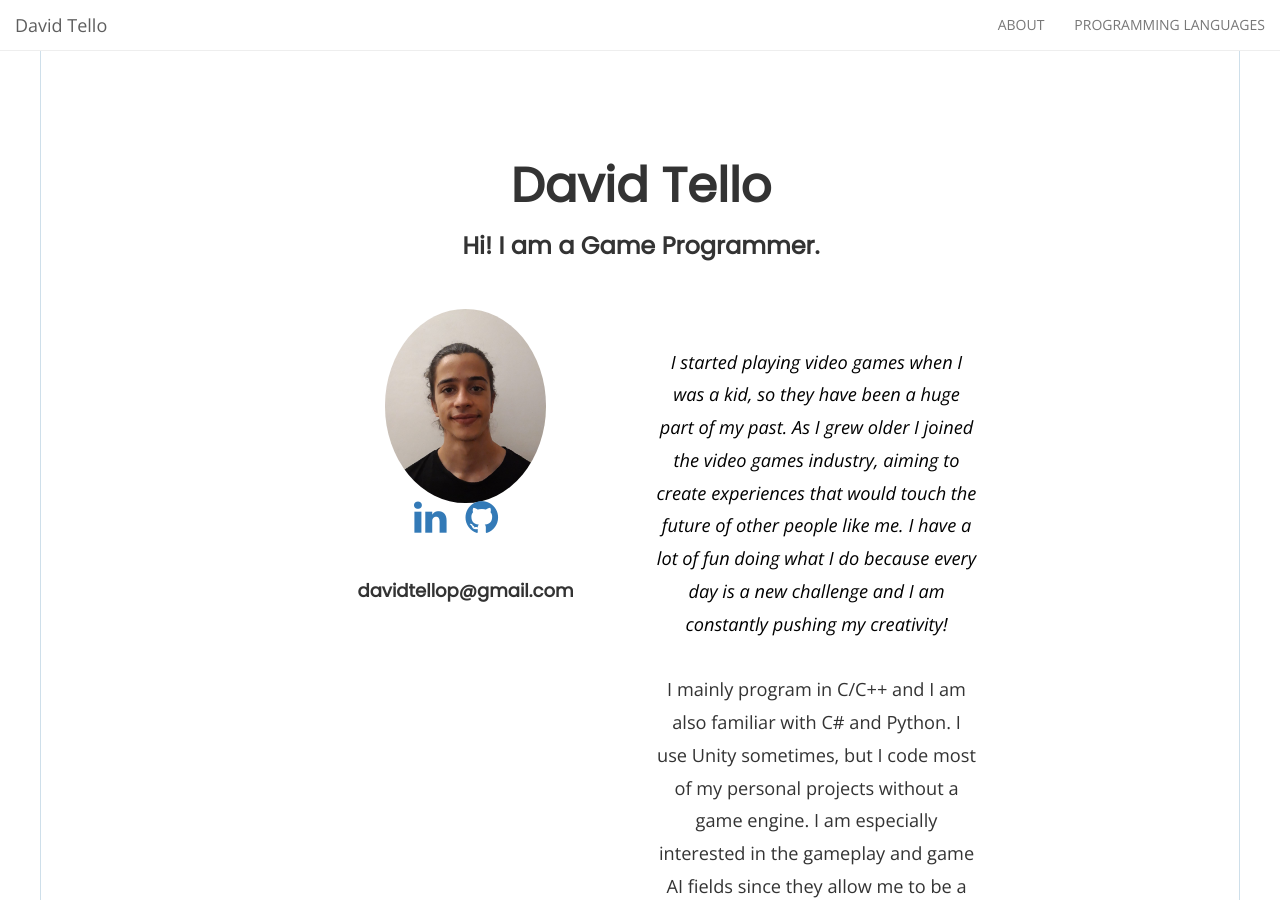
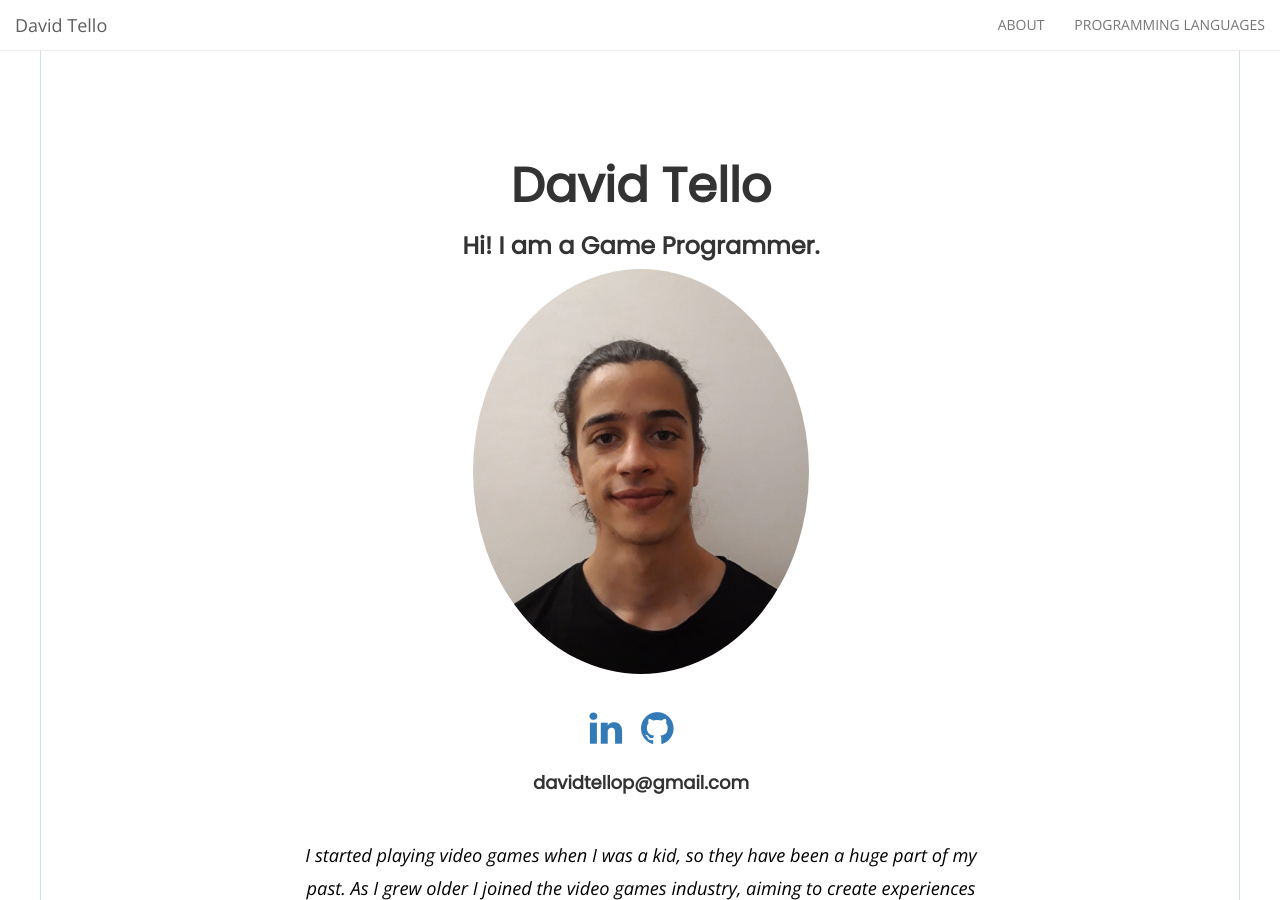
Before and after one commit to DavidTello1/Website, a Jekyll site: the page built from index.html, in a window 1280 px wide and 900 px high. Built offline with Jekyll 4.4.1, drawn with Linux system fonts in a browser that asks for light colours; nearby versions of some CDN libraries; the list of posts is cut into pages by our own code.

Commit message:
Update home-hero.html

```diff
--- a/_includes/home-hero.html
+++ b/_includes/home-hero.html
@@ -12,10 +12,10 @@
           <h3 class="text-center">{{site.description}}</h3>
           {% endif %}
 
-         <br><br>
-          <div class="col-xs-12 col-md-6 pull-left">
+          <div class="col-md-12 col-md-6 pull-left">
             <img class="img-responsive img-circle my-profile-pic" src="{{ site.url }}/Website/img/Picture.png">
 
+            <br><br>
             <div class="hero-buttons">
               {% if site.linkedin_url != '' %}
                 <a href="{{ site.linkedin_url }}"><i class="fa fa-linkedin fa-lg"></i></a>
@@ -26,13 +26,12 @@
             </div>
 
             {% if site.email != '' %}
-            <br><br>
-
+            <br>
             <h4 class="text-center">{{site.email}}</h4>
             {% endif %}
           </div>
 
-          <div class="col-xs-12 col-md-6 pull-right">
+          <div class="col-md-12 col-md-6 pull-right">
             {% include about.html %}
           </div>
 
```
